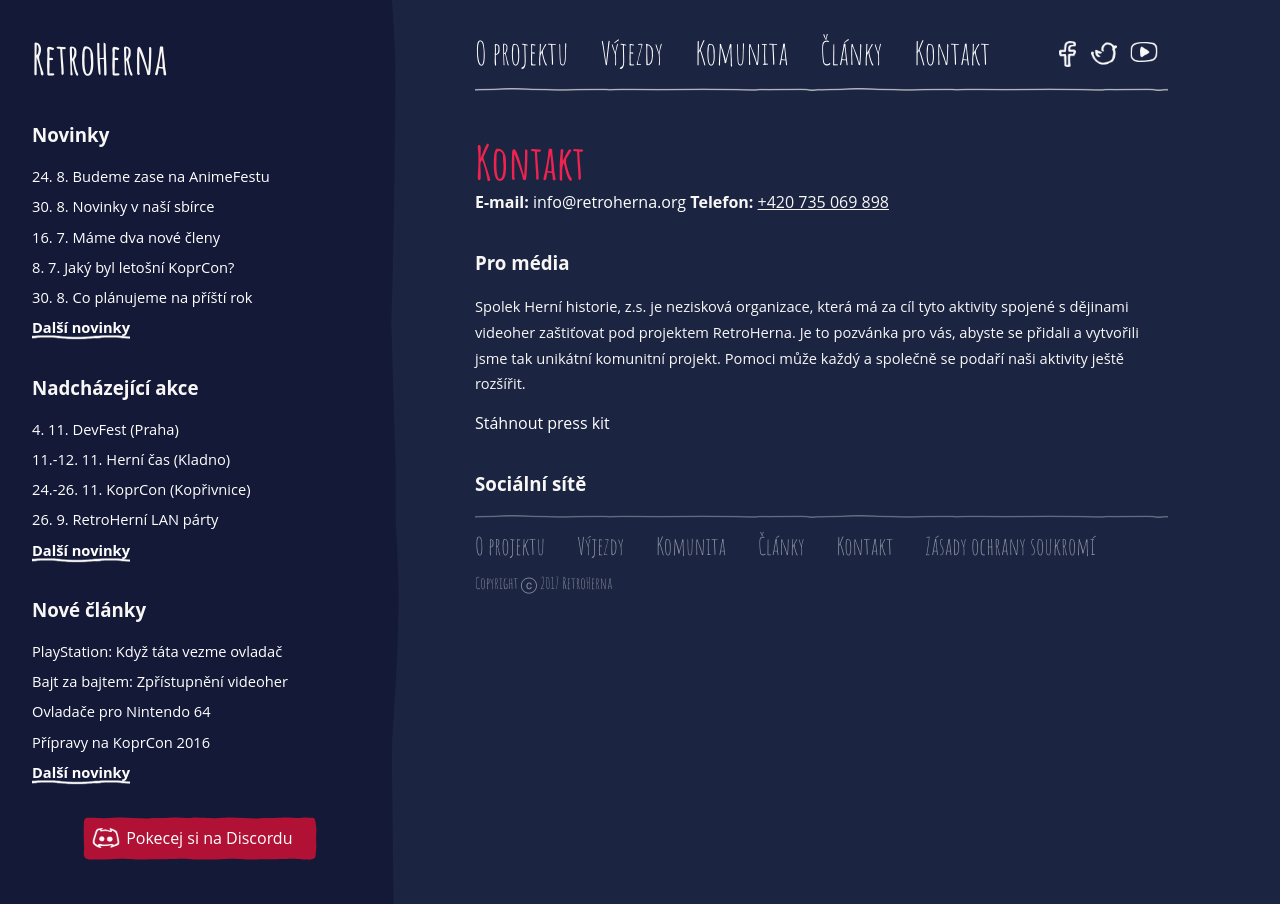
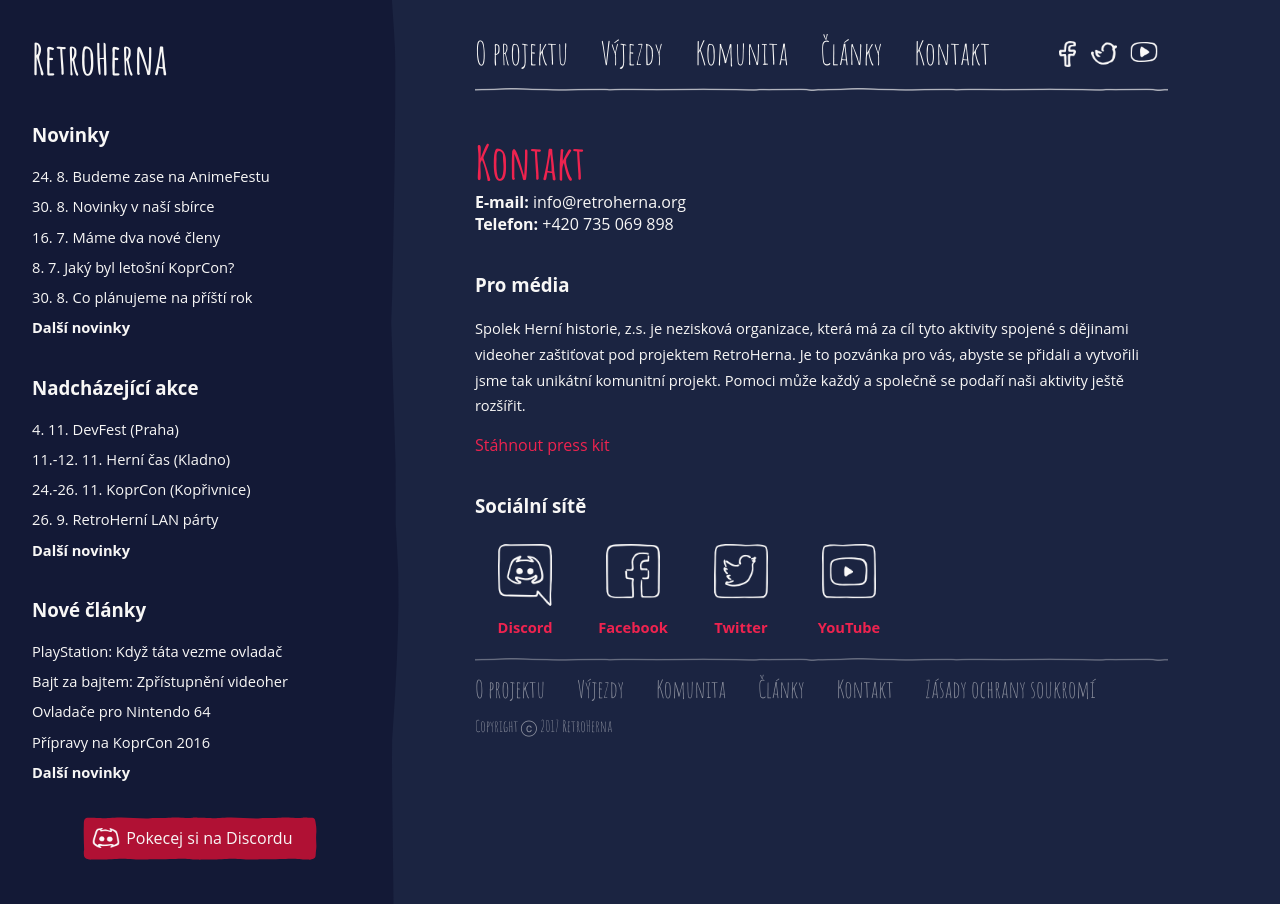
Before and after one commit to mirkavolakova/rhweb2, a Flask app: page /kontakt in a window 1280 px wide. Run offline with Flask 2, Linux system fonts and the light colour scheme.

Commit message:
Make contact page, more or less

```diff
--- a/static/style.css
+++ b/static/style.css
@@ -2,12 +2,12 @@
 a {text-decoration: none;}
 /*p a {text-decoration: underline;}
 a:hover {text-decoration: underline;}*/
-a:not(.discord-link, .action-links):hover,
-.sidebar ul li.more a,
-p a
- { background: url("/static/img/line-a.png");
-background-position: bottom left; padding-bottom: 3px;
- background-repeat: repeat-x;}
+a:hover {text-decoration: underline;}
+.page-links a:hover {
+    text-decoration: none;
+    background: url("/static/img/line-a.png");
+    background-position: bottom left; padding-bottom: 3px;
+    background-repeat: repeat-x;}
 
 .clearfix {clear: both;}
 .clearright {clear: right;}
@@ -21,6 +21,8 @@ body {
     color: #f8f7f6;
     font-family: 'Open Sans', 'Helvetica', 'Arial', sans-serif;
 }
+
+a {color: #f8f7f6;}
 
 .sidebar {
     float: left;
@@ -103,10 +105,12 @@ background-size: 50%; background-repeat: repeat-x;}
 .action-links {list-style: none; margin: 8px 0px 20px 0px;}
 .action-links li {display: inline-block; margin-right: 8px;
     width: 180px;}
-.action-links li a {display: block;}
+.action-links li a {display: block;
+    font-size: 11pt; color: #ee234f; font-weight: bold;
+    text-align: center;}
+.action-links li a:hover {background: none; padding-bottom: 0px;}
 .action-links li a img {display: block; max-width: 68px; max-height: 68px; margin: 4px auto 8px auto;}
-.action-links li a {font-size: 11pt; color: #ee234f; font-weight: bold;
-    text-align: center;}
+.action-links-contact li {width: 100px;}
 
 p {line-height: 1.75; font-size: 11pt;
    margin-bottom: 1em;}
@@ -121,8 +125,7 @@ ul.partners {list-style: none;}
 ul.partners li {display: inline-block; margin-right: 32px; width: 140px;}
 ul.partners img {width: 100%;}
 
-a {color: white;}
-
+.highlight {color: #ee234f;}
 
 @media (max-width: 1200px) {
     body {background-position: -100px 0;}
--- a/templates/_base.html
+++ b/templates/_base.html
@@ -58,12 +58,15 @@
                 <li><a href="#" class="icon-youtube">YouTube</a>
             </ul>
             <h1 class="mobile-logo">RetroHerna</h1>
-            <ul class="page-links">
-                <li><a href="#">O projektu</a>
+            {% macro basic_links() %}
+                <li><a href="{{url_for('o_nas')}}">O projektu</a>
                 <li><a href="#">Výjezdy</a>
                 <li><a href="#">Komunita</a>
                 <li><a href="#">Články</a>
-                <li><a href="#">Kontakt</a>
+                <li><a href="{{url_for('kontakt')}}">Kontakt</a>
+            {% endmacro %}
+            <ul class="page-links">
+                {{ basic_links() }}
                 <li class="mobile-link"><a href="#">Novinky</a>
                 <li class="mobile-link"><a href="#">Nadcházející akce</a>
             </ul>
@@ -75,11 +78,7 @@
         </div>
         <footer>
             <ul class="page-links">
-                <li><a href="#">O projektu</a>
-                <li><a href="#">Výjezdy</a>
-                <li><a href="#">Komunita</a>
-                <li><a href="#">Články</a>
-                <li><a href="#">Kontakt</a>
+                {{ basic_links() }}
                 <li><a href="#">Zásady ochrany soukromí</a>
             </ul>
             <div class="copyright">Copyright ⓒ 2017 RetroHerna</div>
--- a/templates/_macros.html
+++ b/templates/_macros.html
@@ -1,4 +1,3 @@
-
 
 {% macro photo(name) %}
     <div class="photo">
@@ -16,8 +15,8 @@
     </a>
 {% endmacro %}
 
-{% macro action_links(links) %}
-    <ul class="action-links">
+{% macro action_links(links, class) %}
+    <ul class="action-links action-links-{{class}}">
         {% for identifier, text in links %}
             {{ action_link(identifier, text) }}
         {% endfor %}
--- a/templates/kontakt.html
+++ b/templates/kontakt.html
@@ -3,16 +3,23 @@
     <h2>Kontakt</h2>
     <strong>E-mail:</strong>
         <a href="mailto:info@retroherna.org">info@retroherna.org</a>
+    <br>
     <strong>Telefon:</strong>
-        <u>+420 735 069 898</u>
+        +420 735 069 898
     <!-- TODO napiš nám -->
 
     <h3>Pro média</h3>
     <p>Spolek Herní historie, z.s. je nezisková organizace, která má za cíl tyto aktivity spojené s dějinami videoher zaštiťovat pod projektem RetroHerna. Je to pozvánka pro vás, abyste se přidali a vytvořili jsme tak unikátní komunitní projekt. Pomoci může každý a společně se podaří naši aktivity ještě rozšířit.
     <div>
-        <a href="">Stáhnout press kit</a>
+        <a href="" class="highlight">Stáhnout press kit</a>
     </div>
     <h3>Sociální sítě</h3>
-
+    {{ action_links((
+        ("kontakt/discord", "Discord"),
+        ("kontakt/facebook", "Facebook"),
+        ("kontakt/twitter", "Twitter"),
+        ("kontakt/youtube", "YouTube"),
+      ), "contact")
+    }}
 
 {% endblock %}
```
Also changed, not shown: static/img/icons/kontakt/discord@2x.png (added), static/img/icons/kontakt/facebook@2x.png (added), static/img/icons/kontakt/twitter@2x.png (added), static/img/icons/kontakt/youtube@2x.png (added).
